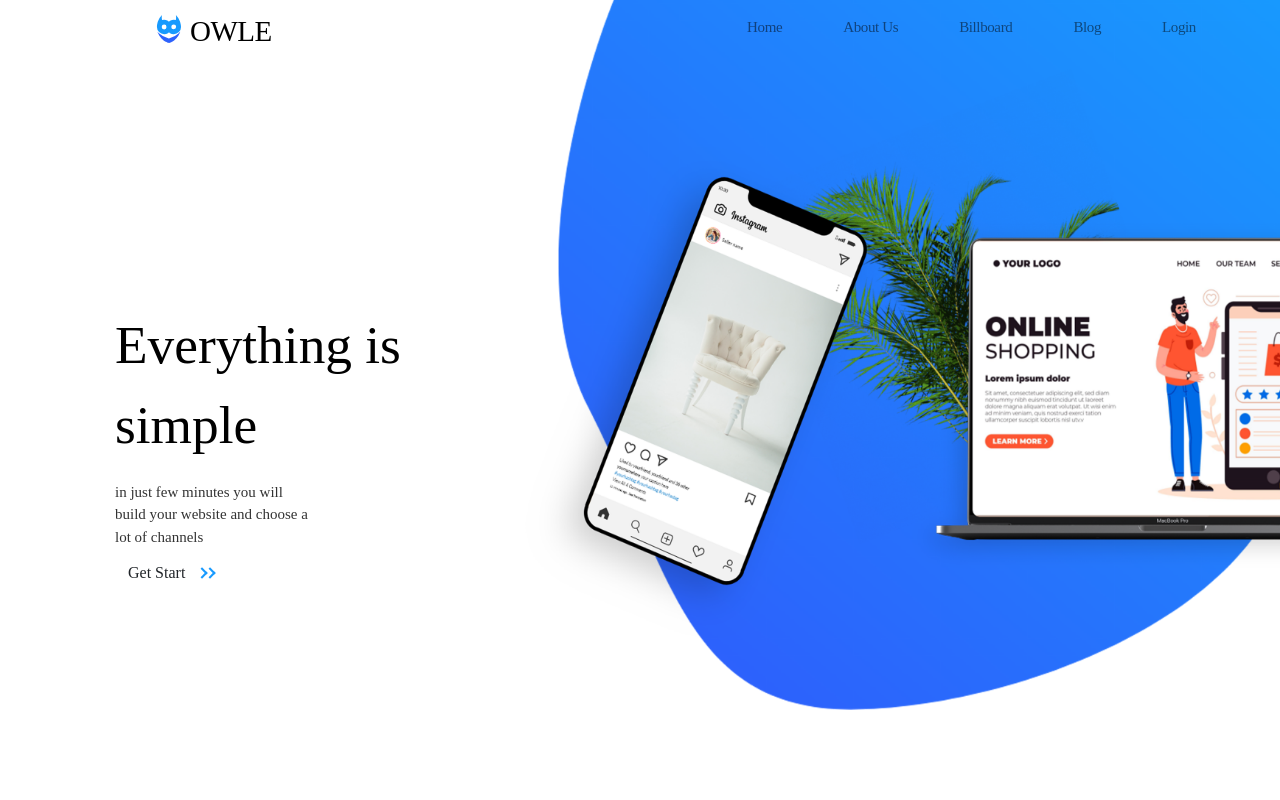
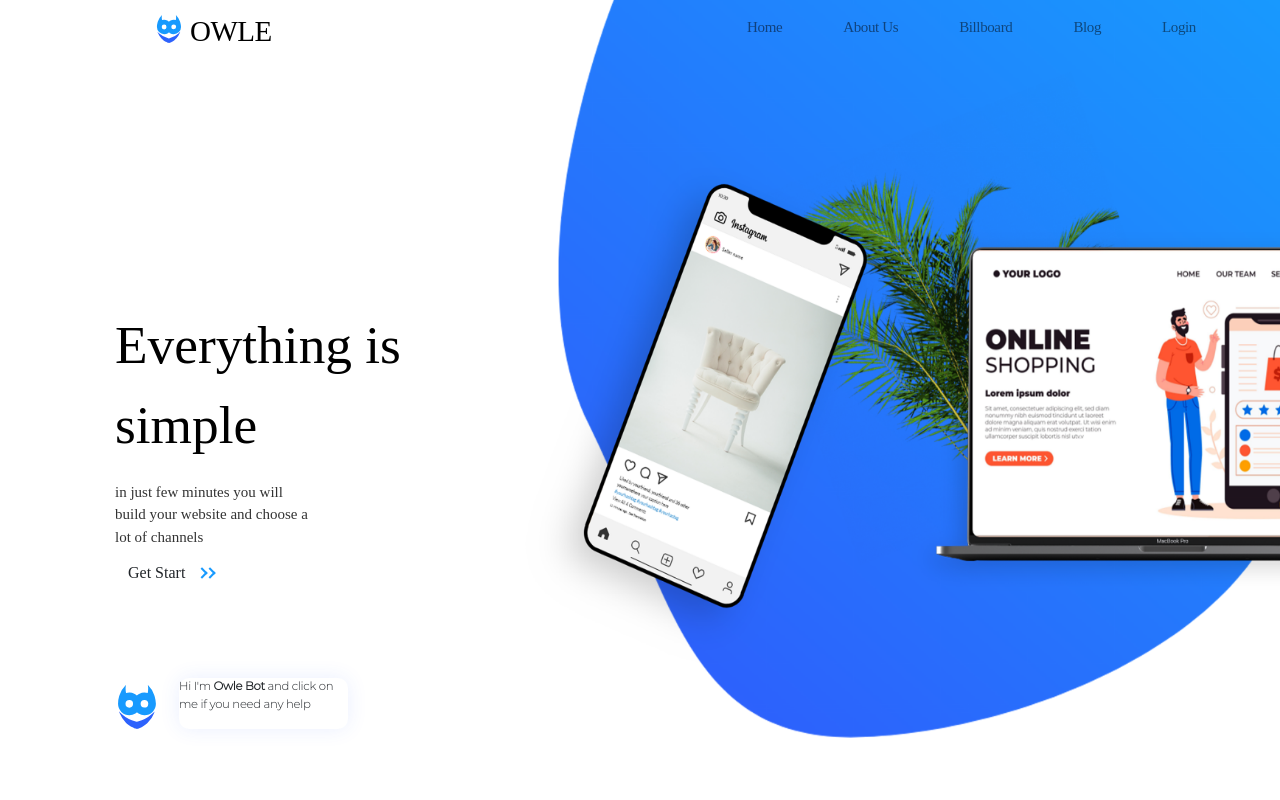
Before and after one commit to SamaAlshareef/Owle, a React (Create React App) app: page / in a window 1280 px wide. Shown: the top 800 px of the page. Built offline with nearby package versions, Linux system fonts and the light colour scheme; a web font is replaced by a local one; what google-maps-react would draw is missing.

Commit message:
adding chatbot

```diff
--- a/src/Components/forgetPass.jsx
+++ b/src/Components/forgetPass.jsx
@@ -15,10 +15,20 @@ class ForgetPass extends Component {
                 <div className="row  d-flex align-items-center" style={{marginTop:"161px"}}>
                     <div className="col-sm-6">
                         <img className="img-res" src="./images/forgetpass/332 [Converted].svg"/>
+                        <div className='d-flex align-items-end' style={{marginTop:'80px'}}>
+                            <img width= '44px'height ='44px' className='img-res' src='./images/home/Mask Group 3.svg'/>
+                            <div className='d-flex align-items-center'>
+                            <div className='chat-box' style={{marginLeft:'20px'}}>
+                                <p className='bot-font' >Hi I'm <strong>Owle Bot</strong>  and click on me if you need any help</p>
+                            </div>
+                            </div>
+
+                            </div>
                     </div>
                     <div className="col-sm-6">
                     <div className="d-flex justify-content-center">
                         <img className="img-res" src="./images/forgetpass/Mask Group 1.svg" />
+
                     </div>
                         <p className="login-title" style={{marginTop:"30px"}}>Forget password</p>
                             <form >
--- a/src/Components/login.jsx
+++ b/src/Components/login.jsx
@@ -51,6 +51,15 @@ class Login extends Component {
                 <div className="row  d-flex align-items-center">
                     <div className="col-sm-6">
                         <img className="img-res" src="./images/login/504 [Converted].svg"/>
+                        <div className='d-flex align-items-end' style={{marginTop:'80px'}}>
+                            <img width= '44px'height ='44px' className='img-res' src='./images/home/Mask Group 3.svg'/>
+                            <div className='d-flex align-items-center'>
+                            <div className='chat-box' style={{marginLeft:'20px'}}>
+                                <p className='bot-font' >Hi I'm <strong>Owle Bot</strong>  and click on me if you need any help</p>
+                            </div>
+                            </div>
+
+                            </div>
                     </div>
                     <div className="col-sm-6" style={{marginTop:"35px"}}>
                         <p className="login-title">Welcome Back</p>
--- a/src/Components/navbar.jsx
+++ b/src/Components/navbar.jsx
@@ -60,6 +60,18 @@ class Navbar extends Component {
                                 <p><i className="arrow right"></i></p>
                                 <p><i className="arrow right"></i></p>
                         </div>
+
+                            <div className='d-flex align-items-end' style={{marginTop:'80px'}}>
+                            <img width= '44px'height ='44px' className='img-res' src='./images/home/Mask Group 3.svg'/>
+                            <div className='d-flex align-items-center'>
+                            <div className='chat-box' style={{marginLeft:'20px'}}>
+                                <p className='bot-font' >Hi I'm <strong>Owle Bot</strong>  and click on me if you need any help</p>
+                            </div>
+                            </div>
+
+                            </div>
+
+
 
                     </div>
                 </div>
--- a/src/Components/register.jsx
+++ b/src/Components/register.jsx
@@ -87,6 +87,15 @@ class Register extends Component {
                 <div className="row  d-flex align-items-center">
                     <div className="col-sm-6">
                         <img className="img-res" src="./images/register/2844298.svg"/>
+                        <div className='d-flex align-items-end' style={{marginTop:'80px'}}>
+                            <img width= '44px'height ='44px' className='img-res' src='./images/home/Mask Group 3.svg'/>
+                            <div className='d-flex align-items-center'>
+                            <div className='chat-box' style={{marginLeft:'20px'}}>
+                                <p className='bot-font' >Hi I'm <strong>Owle Bot</strong>  and click on me if you need any help</p>
+                            </div>
+                            </div>
+
+                            </div>
                     </div>
                     <div className="col-sm-6">
                     <div className="d-flex justify-content-center">
--- a/src/Components/resetPass.jsx
+++ b/src/Components/resetPass.jsx
@@ -15,6 +15,15 @@ class ResetPass extends Component {
                 <div className="row  d-flex align-items-center" style={{marginTop:"161px"}}>
                     <div className="col-sm-6">
                         <img className="img-res" src="./images/forgetpass/332 [Converted].svg"/>
+                        <div className='d-flex align-items-end' style={{marginTop:'80px'}}>
+                            <img width= '44px'height ='44px' className='img-res' src='./images/home/Mask Group 3.svg'/>
+                            <div className='d-flex align-items-center'>
+                            <div className='chat-box' style={{marginLeft:'20px'}}>
+                                <p className='bot-font' >Hi I'm <strong>Owle Bot</strong>  and click on me if you need any help</p>
+                            </div>
+                            </div>
+
+                            </div>
                     </div>
                     <div className="col-sm-6">
                     <div className="d-flex justify-content-center">
--- a/src/Style.css
+++ b/src/Style.css
@@ -517,3 +517,23 @@ a:link {
 
 
   }
+
+.chat-box{
+    max-width:169px;
+    max-height: 74px;
+    width: 100%;
+    height: auto;
+    background: #FFFFFF 0% 0% no-repeat padding-box;
+    box-shadow: 0px 0px 20px #2D62FC1A;
+    border-radius: 10px;
+    opacity: 1;
+}
+.bot-font{
+    vertical-align: center;
+    text-align: left;
+    font-family:"Montserrat-Light";
+    letter-spacing: -0.29px;
+    opacity: 1;
+    font-size: 0.911vw;
+
+}
```
